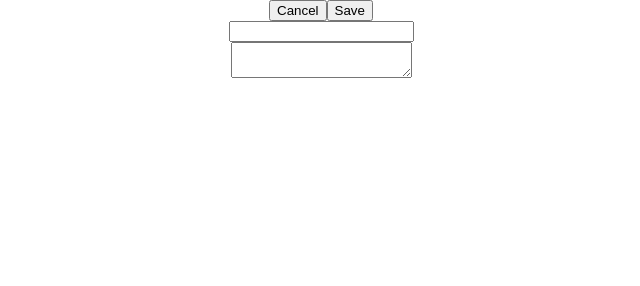
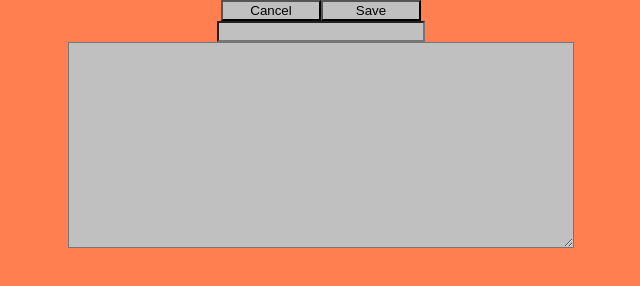
Before and after one commit to DerekBoat/movie-sagas, a React app: page /#/Edit in a window 1280 px wide. Shown: the whole page, without its empty margins (319-959 px from the left). Built offline with nearby package versions, Linux system fonts and the light colour scheme.

Commit message:
added a small amount of css

```diff
--- a/src/components/App/App.css
+++ b/src/components/App/App.css
@@ -1,5 +1,6 @@
 .App {
   text-align: center;
+
 }
 
 
--- a/src/components/Details/Details.js
+++ b/src/components/Details/Details.js
@@ -36,7 +36,7 @@ class Details extends Component {
             <div className="Details">
                 <button onClick={this.returnHome}>Back To List</button>
                 <button onClick={this.goToEdit}>Edit</button>
-                {this.props.reduxState.single.map(movie => <div>{movie.title} <br/>{movie.description}</div>)}
+                {this.props.reduxState.single.map(movie => <div>{movie.title} <br/><br/>{movie.description}<br/></div>)}
                 {this.props.reduxState.genres.map(genre => <li>{genre.name}</li>)}
             </div>
 
--- /dev/null
+++ b/src/components/Edit/Edit.css
@@ -0,0 +1,16 @@
+button{
+    width: 100px;
+    background-color: #C0C0C0;
+}
+textarea{
+    width: 500px;
+    height: 200px;
+    background-color: #C0C0C0;
+}
+input{
+    width: 200px;
+    background-color: #C0C0C0;
+}
+body{
+    background-color : 	#FF7F50;
+}
--- a/src/components/Edit/Edit.js
+++ b/src/components/Edit/Edit.js
@@ -1,5 +1,6 @@
 import React, { Component } from 'react';
 import {connect} from 'react-redux';
+import './Edit.css';
 
 class Edit extends Component {
 
--- a/src/components/Home/Home.js
+++ b/src/components/Home/Home.js
@@ -31,7 +31,7 @@ class Home extends Component {
     return (
       <div className="Home">
         {this.props.reduxState.movies.map(movie => <div key={movie.id} ><img src={movie.poster}
-          onClick={this.handleClick} id={movie.id}/><br/>{movie.title}<br/>{movie.description}</div>)}
+          onClick={this.handleClick} id={movie.id}/><br/>{movie.title}<br/><br/>{movie.description}</div>)}
       </div>
 
     );
```
